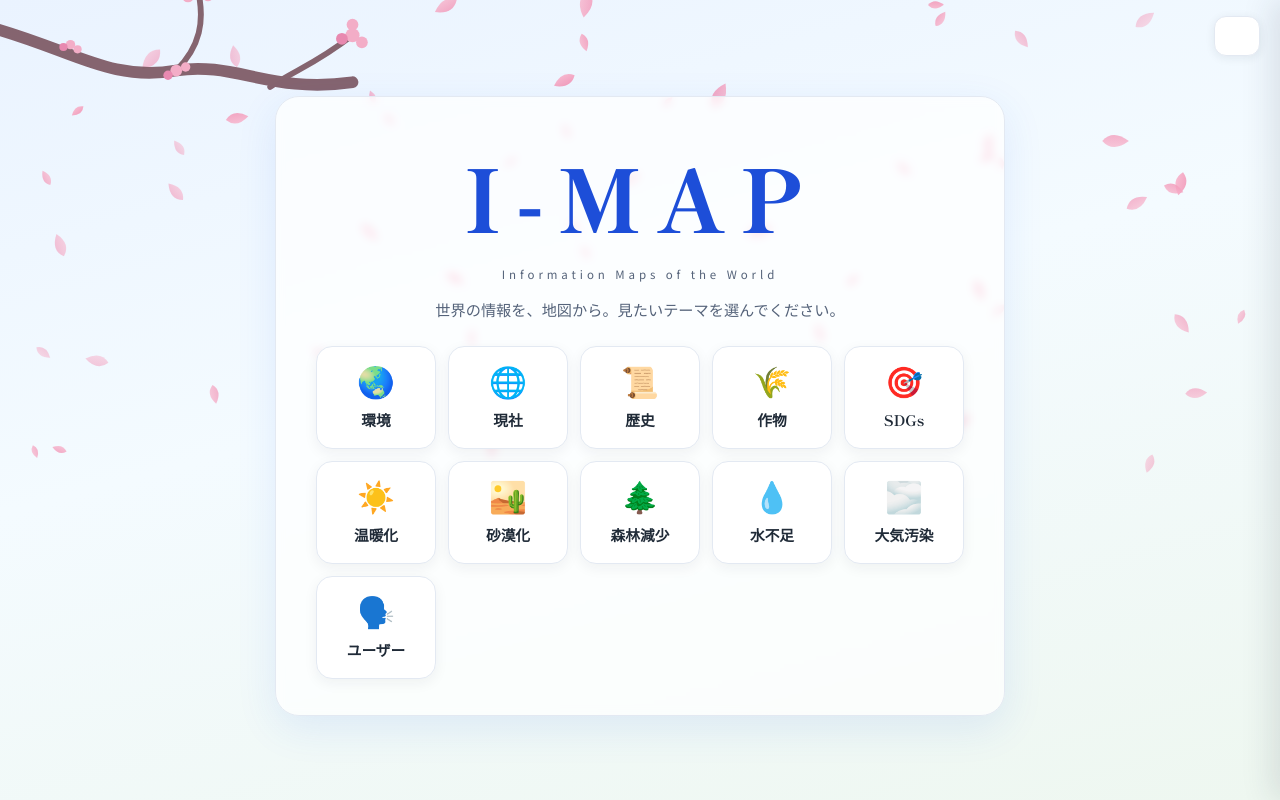
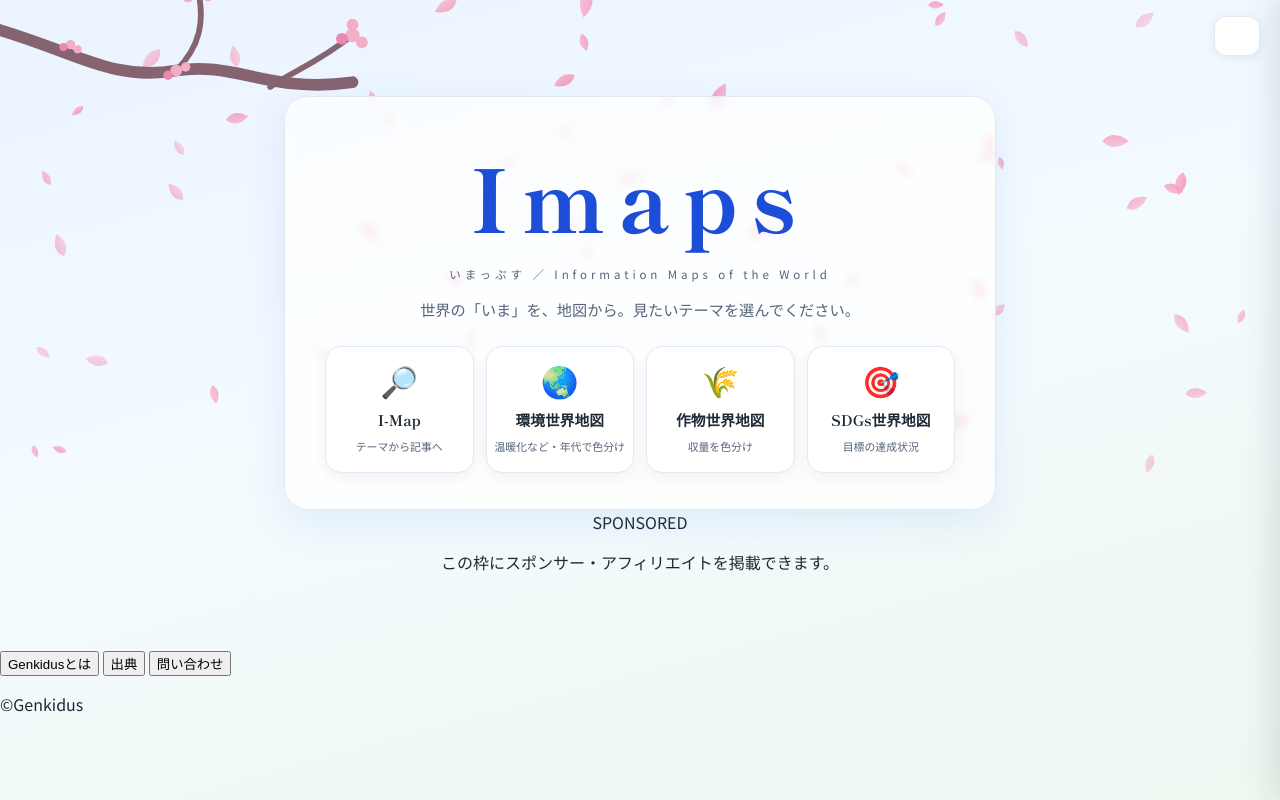
Before and after one commit to Genkidus-Nippon/Kankyo-map, a website: page index.html in a window 1280 px wide. Drawn offline with nearby package versions, Linux system fonts and the light colour scheme.

Commit message:
Update index.html

```diff
--- a/index.html
+++ b/index.html
@@ -3,7 +3,7 @@
 <head>
   <meta charset="UTF-8" />
   <meta name="viewport" content="width=device-width, initial-scale=1.0" />
-  <title>I-MAP</title>
+  <title>Imaps（いまっぷす）</title>
   <link rel="preconnect" href="https://fonts.googleapis.com" />
   <link rel="preconnect" href="https://fonts.gstatic.com" crossorigin />
   <link href="https://fonts.googleapis.com/css2?family=Shippori+Mincho:wght@500;700;800&family=Noto+Sans+JP:wght@400;500;700&display=swap" rel="stylesheet" />
@@ -22,19 +22,14 @@
   <nav id="navMenu" class="nav-menu" aria-hidden="true">
     <ul>
       <li><button class="nav-link" data-go="home">HOME</button></li>
+      <li><button class="nav-link" data-go="imap">I-Map</button></li>
       <li><button class="nav-link" data-go="env">環境世界地図</button></li>
-      <li><button class="nav-link" data-go="society">現社世界地図</button></li>
-      <li><button class="nav-link" data-go="history">歴史世界地図</button></li>
       <li><button class="nav-link" data-go="crops">作物世界地図</button></li>
       <li><button class="nav-link" data-go="sdg">SDGs世界地図</button></li>
-      <li><button class="nav-link" data-go="warming">温暖化世界地図</button></li>
-      <li><button class="nav-link" data-go="desert">砂漠化世界地図</button></li>
-      <li><button class="nav-link" data-go="forest">森林減少世界地図</button></li>
-      <li><button class="nav-link" data-go="water">水不足世界地図</button></li>
-      <li><button class="nav-link" data-go="air">大気汚染世界地図</button></li>
       <li><button class="nav-link" data-go="user">ユーザー世界地図</button></li>
       <li class="nav-div"></li>
-      <li><button class="nav-link" data-go="about">I-MAPとは</button></li>
+      <li><button class="nav-link" data-go="sources">出典</button></li>
+      <li><button class="nav-link" data-go="about">Genkidusとは</button></li>
       <li><button class="nav-link" data-go="contact">問い合わせ</button></li>
     </ul>
     <p class="nav-foot">世界を、地図から読み解く。</p>
@@ -58,24 +53,28 @@
 
     <div class="hero-wrap">
       <div class="hero-plate">
-        <span class="hero-main">I-MAP</span>
-        <span class="hero-sub">Information Maps of the World</span>
-        <p class="hero-lead">世界の情報を、地図から。見たいテーマを選んでください。</p>
+        <span class="hero-main">Imaps</span>
+        <span class="hero-sub">いまっぷす ／ Information Maps of the World</span>
+        <p class="hero-lead">世界の「いま」を、地図から。見たいテーマを選んでください。</p>
         <div class="hero-grid">
-          <button class="hero-card" data-go="env"><span class="hc-emoji">🌏</span><span class="hc-title">環境</span></button>
-          <button class="hero-card" data-go="society"><span class="hc-emoji">🌐</span><span class="hc-title">現社</span></button>
-          <button class="hero-card" data-go="history"><span class="hc-emoji">📜</span><span class="hc-title">歴史</span></button>
-          <button class="hero-card" data-go="crops"><span class="hc-emoji">🌾</span><span class="hc-title">作物</span></button>
-          <button class="hero-card" data-go="sdg"><span class="hc-emoji">🎯</span><span class="hc-title">SDGs</span></button>
-          <button class="hero-card" data-go="warming"><span class="hc-emoji">☀️</span><span class="hc-title">温暖化</span></button>
-          <button class="hero-card" data-go="desert"><span class="hc-emoji">🏜️</span><span class="hc-title">砂漠化</span></button>
-          <button class="hero-card" data-go="forest"><span class="hc-emoji">🌲</span><span class="hc-title">森林減少</span></button>
-          <button class="hero-card" data-go="water"><span class="hc-emoji">💧</span><span class="hc-title">水不足</span></button>
-          <button class="hero-card" data-go="air"><span class="hc-emoji">🌫️</span><span class="hc-title">大気汚染</span></button>
-          <button class="hero-card" data-go="user"><span class="hc-emoji">🗣️</span><span class="hc-title">ユーザー</span></button>
+          <button class="hero-card" data-go="imap"><span class="hc-emoji">🔎</span><span class="hc-title">I-Map</span><span class="hc-desc">テーマから記事へ</span></button>
+          <button class="hero-card" data-go="env"><span class="hc-emoji">🌏</span><span class="hc-title">環境世界地図</span><span class="hc-desc">温暖化など・年代で色分け</span></button>
+          <button class="hero-card" data-go="crops"><span class="hc-emoji">🌾</span><span class="hc-title">作物世界地図</span><span class="hc-desc">収量を色分け</span></button>
+          <button class="hero-card" data-go="sdg"><span class="hc-emoji">🎯</span><span class="hc-title">SDGs世界地図</span><span class="hc-desc">目標の達成状況</span></button>
         </div>
       </div>
+      <!-- スポンサー枠（HOME） -->
+      <div class="sponsor-slot"><span class="sponsor-label">SPONSORED</span><p>この枠にスポンサー・アフィリエイトを掲載できます。</p></div>
     </div>
+
+    <footer class="site-footer">
+      <div class="foot-links">
+        <button class="foot-link" data-go="about">Genkidusとは</button>
+        <button class="foot-link" data-go="sources">出典</button>
+        <button class="foot-link" data-go="contact">問い合わせ</button>
+      </div>
+      <p class="copyright">©Genkidus</p>
+    </footer>
   </section>
 
   <!-- ========== 世界地図（3モード共通） ========== -->
@@ -114,39 +113,28 @@
   </section>
 
   <!-- ========== I-MAPとは ========== -->
-  <section id="view-about" class="view view-about" aria-label="I-MAPとは" hidden>
+  <section id="view-about" class="view view-about" aria-label="Genkidusとは" hidden>
     <div class="panel">
       <p class="eyebrow">ABOUT</p>
-      <h1>I-MAPとは</h1>
-      <p class="lead">世界地図の上から、さまざまな情報に直感的にアプローチできる学びのプラットフォームです。</p>
-      <p>「知りたいけれど、どこから調べればいいか分からない」。その最初のハードルを下げるために、情報を地図という入り口から届けます。授業や探究学習で、生徒が自分の関心から世界を広げていくことを想定しています。地図は大きく3つのタイプに分かれます。</p>
+      <h1>Genkidusとは</h1>
+      <p class="lead">「世界のいまを、地図から。」Imaps（いまっぷす）を運営するプロジェクトです。</p>
+      <p>Imapsは、世界地図の上からさまざまな情報に直感的にアプローチできる学びのプラットフォームです。グローバル向けには無料で公開し、あわせて、Imapsを授業や探究学習で活かすための教材・プログラムを教育機関向けにご提供していく構想です。現在は4つの地図があります。</p>
+      <div class="how">
+        <div class="how-item"><span class="how-n">🔎</span><div><h3>I-Map</h3><p>気になるテーマを選び、国をダブルクリックすると関連する記事・背景情報が開きます。</p></div></div>
+        <div class="how-item"><span class="how-n">🌏</span><div><h3>環境世界地図</h3><p>温暖化・砂漠化・森林減少・水不足・大気汚染をテーマに選び、年代スライダーで進行を色分け表示。</p></div></div>
+        <div class="how-item"><span class="how-n">🌾</span><div><h3>作物世界地図</h3><p>作物の収量を国ごとに色分け。多い国が赤、少ない国が青。</p></div></div>
+        <div class="how-item"><span class="how-n">🎯</span><div><h3>SDGs世界地図</h3><p>17目標と指標を選び、定量目標に対する達成状況を色分け表示。50か国を収録。</p></div></div>
+      </div>
+      <p style="margin-top:22px;font-size:.86rem;color:var(--ink-soft);">※ データ型の地図の数値は代表値（概算）です。詳しい出典は「出典」ページをご覧ください。</p>
 
-      <h2 style="font-family:var(--f-disp);margin:28px 0 6px;">① 調べる地図（テーマを選んで記事へ）</h2>
-      <div class="how">
-        <div class="how-item"><span class="how-n">🌏</span><div><h3>環境世界地図</h3><p>テーマを選び、国をダブルクリックすると環境ニュースが開きます。</p></div></div>
-        <div class="how-item"><span class="how-n">🌐</span><div><h3>現社世界地図</h3><p>貧困・難民・紛争など現代社会のテーマから、各国のニュースへ。</p></div></div>
-        <div class="how-item"><span class="how-n">📜</span><div><h3>歴史世界地図</h3><p>歴史のテーマを選ぶと、関連する日本語Wikipedia記事が開きます。</p></div></div>
-      </div>
+      <div class="sponsor-slot"><span class="sponsor-label">SPONSORED</span><p>この枠にスポンサー・アフィリエイトを掲載できます。</p></div>
 
-      <h2 style="font-family:var(--f-disp);margin:28px 0 6px;">② 色で比べる地図（データを可視化）</h2>
-      <div class="how">
-        <div class="how-item"><span class="how-n">🌾</span><div><h3>作物世界地図</h3><p>作物を選ぶと、収量の多い国が赤・少ない国が青に色分けされます。</p></div></div>
-        <div class="how-item"><span class="how-n">🎯</span><div><h3>SDGs世界地図</h3><p>17目標と指標を選ぶと、課題の大きい国が赤・良好な国が青に。50か国を収録。</p></div></div>
-        <div class="how-item"><span class="how-n">☀️</span><div><h3>温暖化・砂漠化・森林減少・水不足・大気汚染</h3><p>年代スライダー（1950〜2020）で、進行の移り変わりを追えます。</p></div></div>
-      </div>
-
-      <h2 style="font-family:var(--f-disp);margin:28px 0 6px;">③ 声を集める地図</h2>
-      <div class="how">
-        <div class="how-item"><span class="how-n">🗣️</span><div><h3>ユーザー世界地図</h3><p>利用者から寄せられた声を国ごとに集め、多い国ほど赤く表示。クリックで一覧が読めます。</p></div></div>
-      </div>
-
-      <p style="margin-top:22px;font-size:.86rem;color:var(--ink-soft);">※ 作物・SDGs・特化型マップの数値は、傾向を示す代表値（概算）です。厳密な最新統計ではありません。</p>
       <div class="about-cta">
-        <button class="cta" data-go="env">環境をひらく</button>
+        <button class="cta" data-go="imap">I-Mapをひらく</button>
         <button class="cta ghost" data-go="sdg">SDGsをひらく</button>
-        <button class="cta ghost" data-go="warming">温暖化をひらく</button>
       </div>
     </div>
+    <footer class="site-footer"><p class="copyright">©Genkidus</p></footer>
   </section>
 
   <!-- ========== 問い合わせ ========== -->
@@ -162,7 +150,9 @@
         <button type="submit" class="cta">送信する</button>
         <p id="formNote" class="form-note" role="status"></p>
       </form>
+      <div class="sponsor-slot"><span class="sponsor-label">SPONSORED</span><p>この枠にスポンサー・アフィリエイトを掲載できます。</p></div>
     </div>
+    <footer class="site-footer"><p class="copyright">©Genkidus</p></footer>
   </section>
 
   <script src="https://cdn.jsdelivr.net/npm/d3@7"></script>
```
